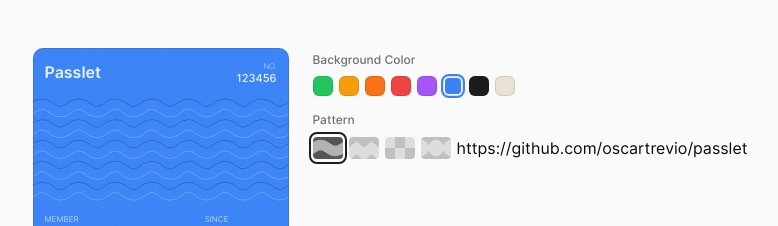
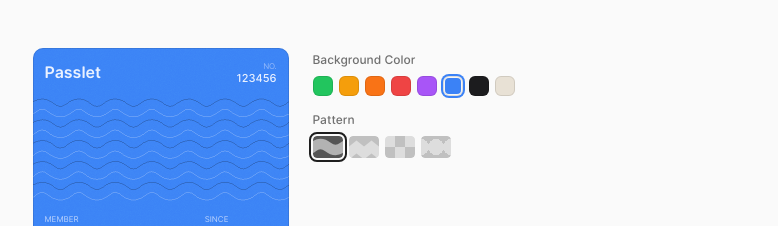
Before and after one commit to oscartrevio/passlet, a Next.js app in the folder apps/web/: page / in a window 1280 px wide. Shown: the top 226 px of the page, without its empty margins (328-1106 px from the left). Built offline with nearby package versions, Linux system fonts and the light colour scheme.

Commit message:
fix: remove unnecessary URL from PassPlayground component

```diff
--- a/apps/web/src/components/pass-playground.tsx
+++ b/apps/web/src/components/pass-playground.tsx
@@ -516,7 +516,6 @@ export function PassPlayground({ qrSlot }: { qrSlot?: ReactNode }) {
 								</button>
 							);
 						})}
-						https://github.com/oscartrevio/passlet{" "}
 					</div>
 				</div>
 			</div>
```
